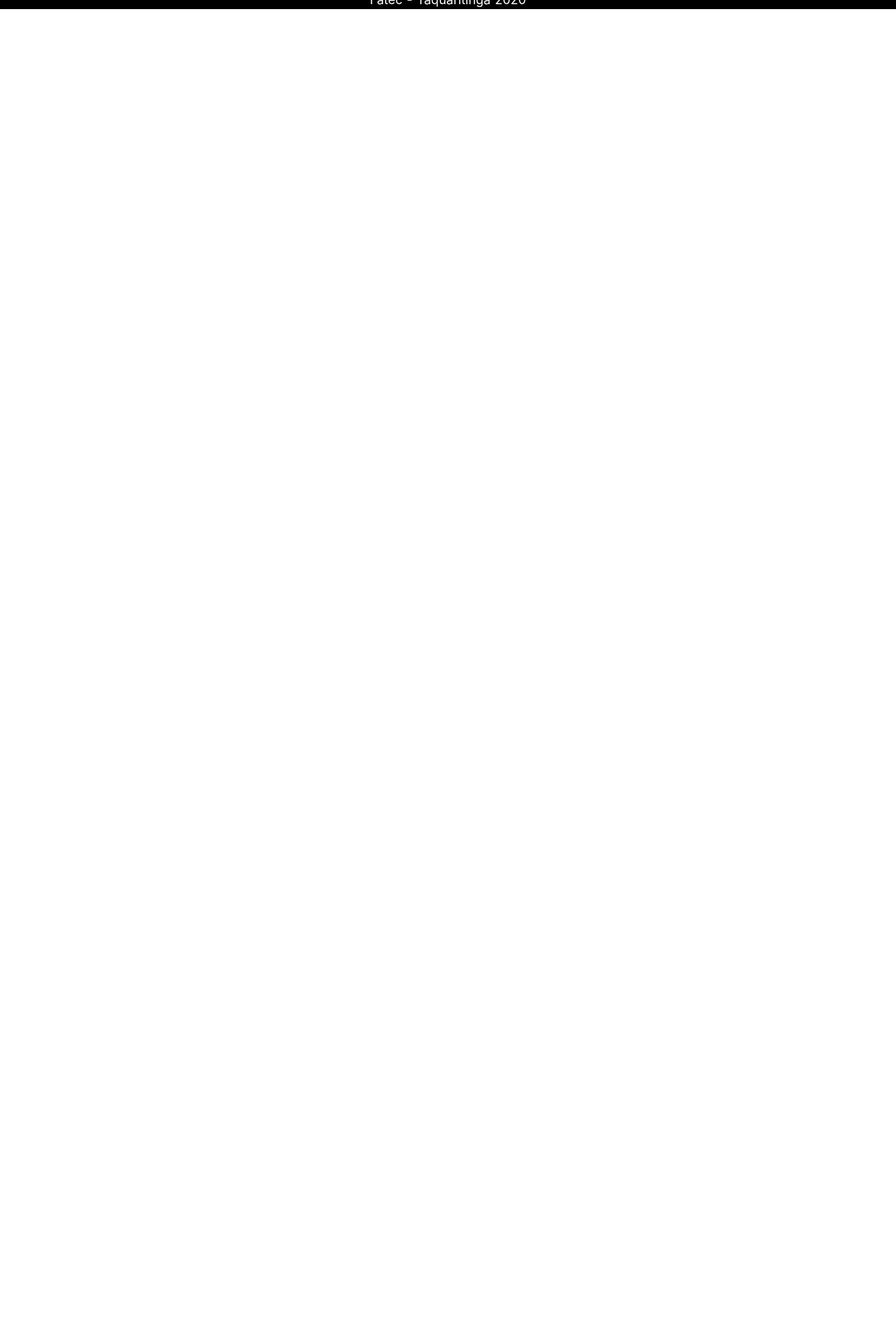
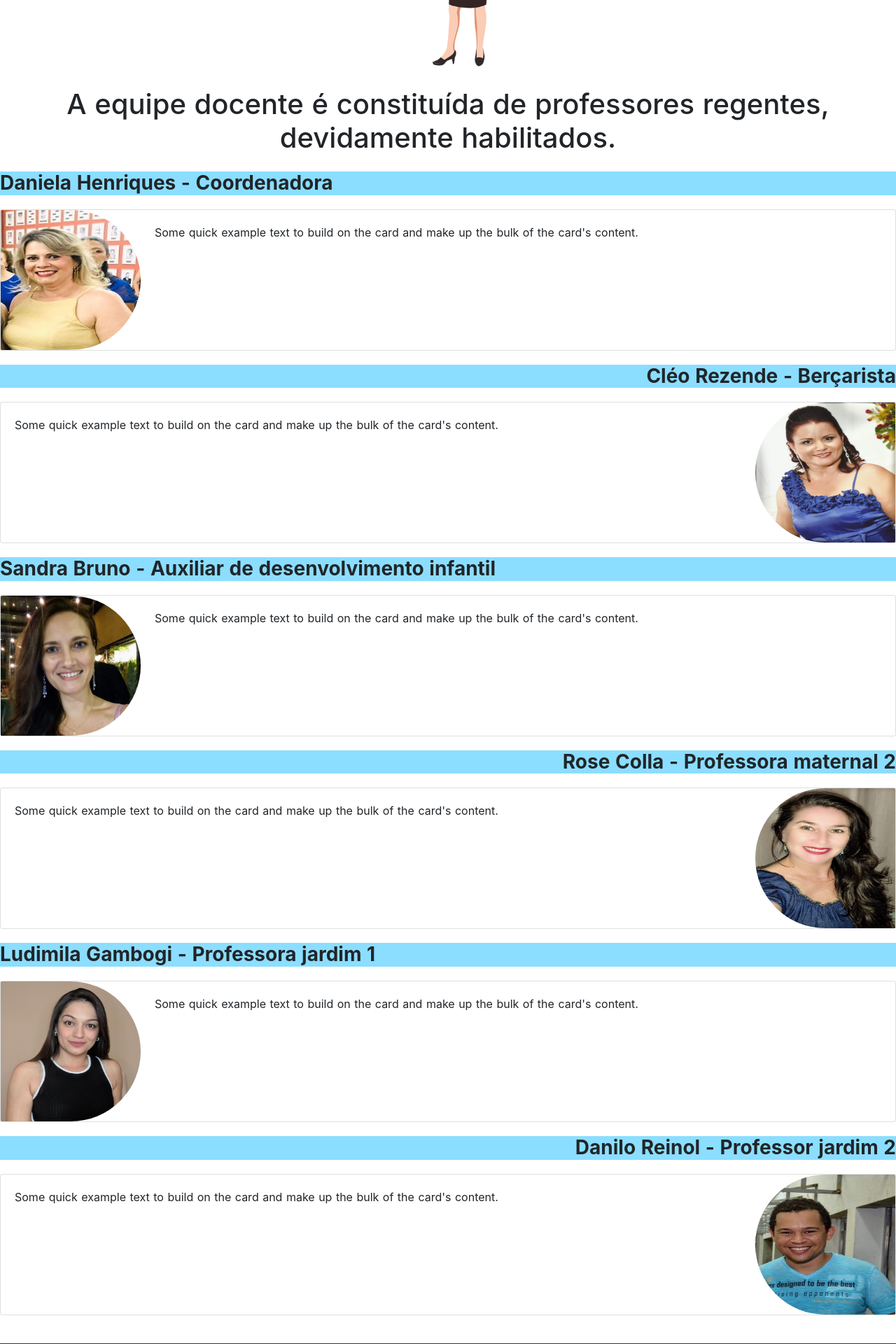
Before and after one commit to BrSouza98/vilo-app, a Nuxt app: page /corpodocente in a window 1280 px wide. Shown: the part 480-2400 px from the top of the page at 70% size. Before the commit the page ends 800 px from the top, so only its background shows below. Built offline with nearby package versions, Linux system fonts and the light colour scheme.

Commit message:
Revert "Revert "ok""
This reverts commit 5fb273d98b3e13eccbc31c6bcbf67b854f55c90a.

```diff
--- a/pages/corpodocente.vue
+++ b/pages/corpodocente.vue
@@ -1,15 +1,134 @@
 <template>
-  <div>
-    <h1>Olá!</h1>
+  <div class="corfundo">
+    <div class="centro margem2">
+      <h1>Corpo Docente</h1>
+      <p><img class="img1" src="~/assets/lousa.png" alt="" /></p>
+      <h1>
+        A equipe docente é constituída de professores regentes, devidamente
+        habilitados.
+      </h1>
+    </div>
+    <div class="mt-4 corfundo">
+      <h3 class="margem cor"><b>Daniela Henriques - Coordenadora</b></h3>
+      <b-card
+        img-src="~/assets/coordenadora.jpg"
+        img-alt="Card image"
+        img-left
+        class="mb-3 margem"
+      >
+        <b-card-text>
+          Some quick example text to build on the card and make up the bulk of
+          the card's content.
+        </b-card-text>
+      </b-card>
+
+      <h3 class="nomeDocentesDireita margem cor">
+        <b>Cléo Rezende - Berçarista</b>
+      </h3>
+      <b-card
+        class="margem"
+        img-src="~/assets/prof1.jpg"
+        img-alt="Card image"
+        img-right
+      >
+        <b-card-text>
+          Some quick example text to build on the card and make up the bulk of
+          the card's content.
+        </b-card-text>
+      </b-card>
+      <h3 class="margem cor">
+        <b>Sandra Bruno - Auxiliar de desenvolvimento infantil</b>
+      </h3>
+      <b-card
+        img-src="~/assets/prof2.jpg"
+        img-alt="Card image"
+        img-left
+        class="mb-3 margem"
+      >
+        <b-card-text>
+          Some quick example text to build on the card and make up the bulk of
+          the card's content.
+        </b-card-text>
+      </b-card>
+
+      <h3 class="nomeDocentesDireita margem cor">
+        <b>Rose Colla - Professora maternal 2</b>
+      </h3>
+      <b-card
+        class="margem"
+        img-src="~/assets/prof4.jpg"
+        img-alt="Card image"
+        img-right
+      >
+        <b-card-text>
+          Some quick example text to build on the card and make up the bulk of
+          the card's content.
+        </b-card-text>
+      </b-card>
+      <h3 class="margem cor"><b>Ludimila Gambogi - Professora jardim 1</b></h3>
+      <b-card
+        img-src="~/assets/ludimila.jpg"
+        img-alt="Card image"
+        img-left
+        class="mb-3 margem"
+      >
+        <b-card-text>
+          Some quick example text to build on the card and make up the bulk of
+          the card's content.
+        </b-card-text>
+      </b-card>
+
+      <h3 class="nomeDocentesDireita margem cor">
+        <b>Danilo Reinol - Professor jardim 2</b>
+      </h3>
+      <b-card
+        class="margem botton"
+        img-src="~/assets/prof3.jpg"
+        img-alt="Card image"
+        img-right
+      >
+        <b-card-text>
+          Some quick example text to build on the card and make up the bulk of
+          the card's content.
+        </b-card-text>
+      </b-card>
+    </div>
   </div>
 </template>
 
 <script>
-export default {
-
-}
+export default {};
 </script>
 
 <style>
-
+.nomeDocentesDireita {
+  text-align: right;
+}
+img {
+  border-radius: 100%;
+  width: 200px;
+  height: 200px;
+}
+.img1 {
+  width: 350px;
+  height: 350px;
+}
+.margem {
+  margin-top: 20px;
+}
+.margem2 {
+  margin-top: 50px;
+}
+.centro {
+  text-align: center;
+}
+.cor {
+  background-color: rgb(139, 222, 255);
+}
+.corfundo {
+  background-color: #ffffff;
+}
+.botton {
+  margin-bottom: 40px;
+}
 </style>
```
